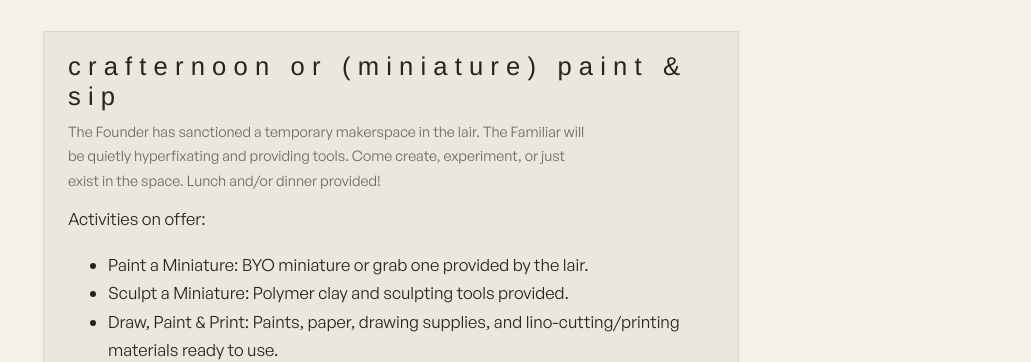
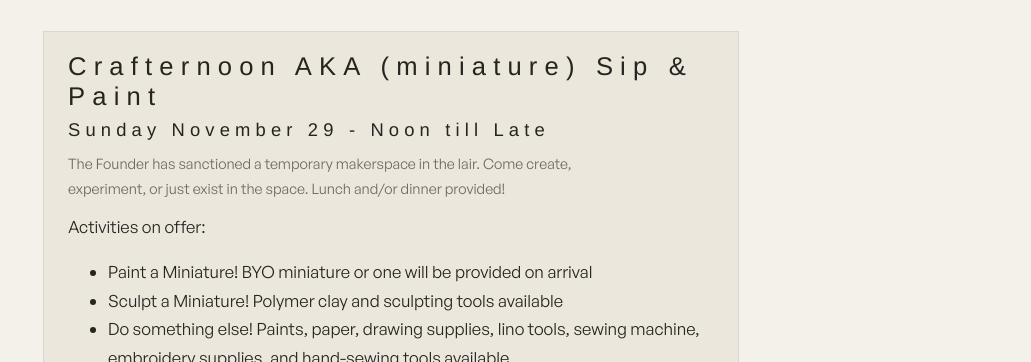
Before and after one commit to oknono/moon_club, an Eleventy site: page src/gatherings.njk in a window 1280 px wide. Shown: the part 436-798 px from the top of the page, without its empty margins (249-1280 px from the left). Built offline with nearby package versions, Linux system fonts and the light colour scheme; Eleventy itself is replaced by a stand-in of ours; files that its build step writes are made by us from their sources.

Commit message:
Copy updates

```diff
--- a/src/css/tokens.css
+++ b/src/css/tokens.css
@@ -40,9 +40,7 @@
   --glow-accent: 0 0 0.5em rgb(255 79 163 / 0.6);
   --color-neon: #c8ffdc; /* pale core of a neon green tube */
   --glow-neon:
-    0 0 0.05em #fff,
-    0 0 0.2em #39ff88,
-    0 0 0.5em #39ff88,
+    0 0 0.05em #fff, 0 0 0.2em #39ff88, 0 0 0.5em #39ff88,
     0 0 1.2em rgb(57 255 136 / 0.6);
 
   --color-pyramid-lit: #1d1628;
@@ -58,11 +56,7 @@
   --font-illustration: "Egyptian", serif; /* framed picture cards */
   --heading-weight: 300;
   --heading-tracking: 0.28em;
-  --heading-case: lowercase;
-
-  /* Shapes */
   --radius-box: 0;
-  --filter-photo: grayscale(1) contrast(1.2);
 }
 
 /* Built from a colour token, so redeclared wherever a theme is set */
--- a/src/gatherings.njk
+++ b/src/gatherings.njk
@@ -6,17 +6,18 @@ permalink: /gatherings/
 <h1>Gatherings</h1>
 
 <article class="card">
-  <h2 class="card__title">Crafternoon or (miniature) Paint & Sip</h2>
+  <h2 class="card__title">Crafternoon AKA (miniature) Sip & Paint</h2>
+  <h3>Sunday November 29 - Noon till Late </h3>
+
   <p class="card__meta">
-   The Founder has sanctioned a temporary makerspace in the lair. The Familiar will be quietly hyperfixating and providing tools. Come create, experiment, or just exist in the space. Lunch and/or dinner provided!
+   The Founder has sanctioned a temporary makerspace in the lair. Come create, experiment, or just exist in the space. Lunch and/or dinner provided!
   </p>
   <p>
     Activities on offer:
     <ul>
-      <li>Paint a Miniature: BYO miniature or grab one provided by the lair. </li>
-      <li>Sculpt a Miniature: Polymer clay and sculpting tools provided. </li>
-      <li>Draw, Paint & Print: Paints, paper, drawing supplies, and lino-cutting/printing materials ready to use. </li>
-      <li>Sewing & Fiber Arts: Sewing machine, embroidery supplies, and hand-sewing tools available. </li>
+      <li>Paint a Miniature! BYO miniature or one will be provided on arrival</li>
+      <li>Sculpt a Miniature! Polymer clay and sculpting tools available</li>
+      <li>Do something else! Paints, paper, drawing supplies, lino tools, sewing machine, embroidery supplies, and hand-sewing tools available. </li>
     </ul>
   </p>
   <p class="u-muted">
```
